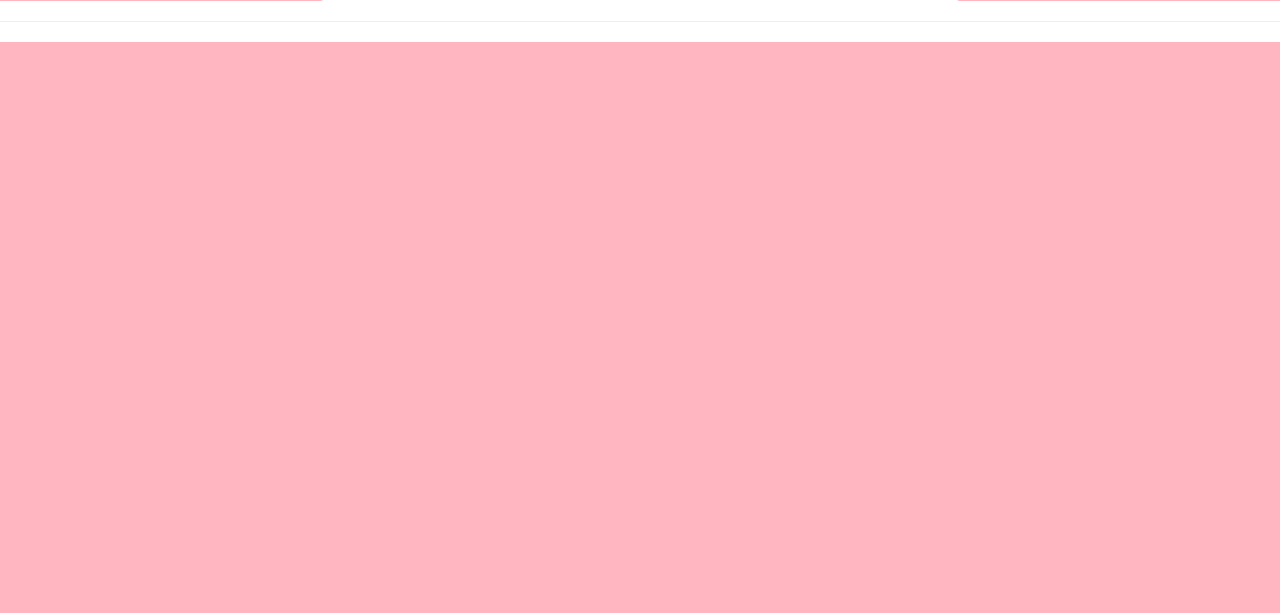
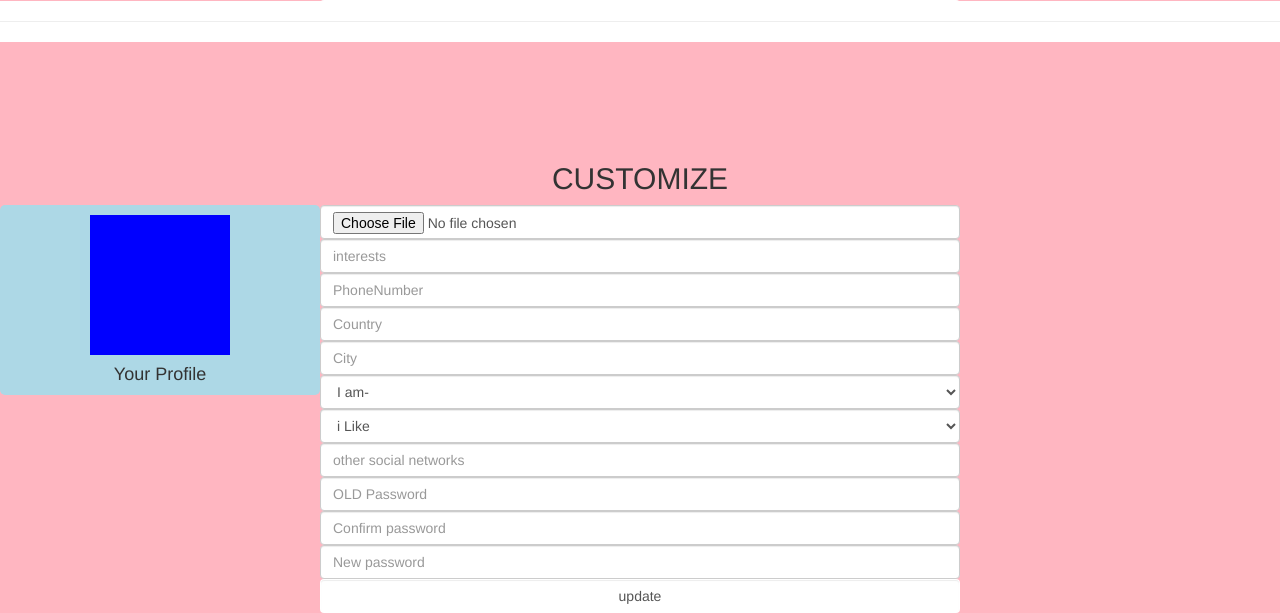
Before and after one commit to jarvissuperuser/matcha, a PHP site: page /index2.html in a window 1280 px wide. Shown: the part 1243-1856 px from the top of the page. Before the commit the page ends 1285 px from the top, so only its background shows below. Run offline with PHP 8.4, Linux system fonts and the light colour scheme.

Commit message:
interface updates

```diff
--- a/config/cfg.php
+++ b/config/cfg.php
@@ -4,3 +4,4 @@ session_start();
 session_set_cookie_params(10 * 60);
 include_once 'psn.class.php';
 include_once 'con.php';
+include_once 'partload.php';
--- a/index2.html
+++ b/index2.html
@@ -114,6 +114,47 @@
                 </center>
             </section>
                 <hr>
+				<section class=" cnt row container-fluid">
+                <center>
+                        <h2 class="text-uppercase ">Customize</h2>
+                        <p class="h5 text-info"></p>
+						<div class='img-circle col-sm-3 cbt col-xs-6'>
+							<div class="ibx "></div>
+							<h4>Your Profile</h4>
+						</div>
+                        <form class="cnt frm" method='post' >
+							<input class="form-control" type="file" name='imgtoupload'/>
+							<input class="form-control" type="text" name="interests" placeholder="interests" value="">
+							<input class="form-control" type="text" name="tel" placeholder="PhoneNumber" value="">
+							<input class="form-control" type="text" name="country" placeholder="Country" value="">
+							<input class="form-control" type="text" name="city" placeholder="City" value="">
+							<select class="form-control" name='preference' >
+								<option>I am-</option>
+								<option value="M">Male</option>
+								<option value="F">Female</option>
+								<option value="A">Ambiguous</option>
+								<option value="AM">Ambiguous Male</option>
+								<option value="AF">Ambiguous Female</option>
+							</select>
+							<select class="form-control" name='preference' >
+								<option>i Like</option>
+								<option value="AA">Any</option>
+								<option value="M">Men</option>
+								<option value="F">Women</option>
+								<option value="A">Ambiguous</option>
+								<option value="AF">Ambiguous Women</option>
+								<option value="AM">Ambiguous Men</option>
+							</select>
+							<input type="text" class="form-control" name="os" placeholder="other social networks">
+							<input type="password" class="form-control" name="old" placeholder="OLD Password">
+							<input type="password" class="form-control" name="cpwd" placeholder="Confirm password">
+							<input type="password" class="form-control" name="pwd" placeholder="New password">
+
+							<input class="btn form-control" type="submit" name="update" value="update">
+						<br>
+                        </form>
+                </center>
+            </section>
 
             <script src="js/bootstrap.min.js"></script>
         </body>
```
Also changed, not shown: config/partload.php (added, +7 -0 lines), index.php (+7 -5 lines), 2 other files.
